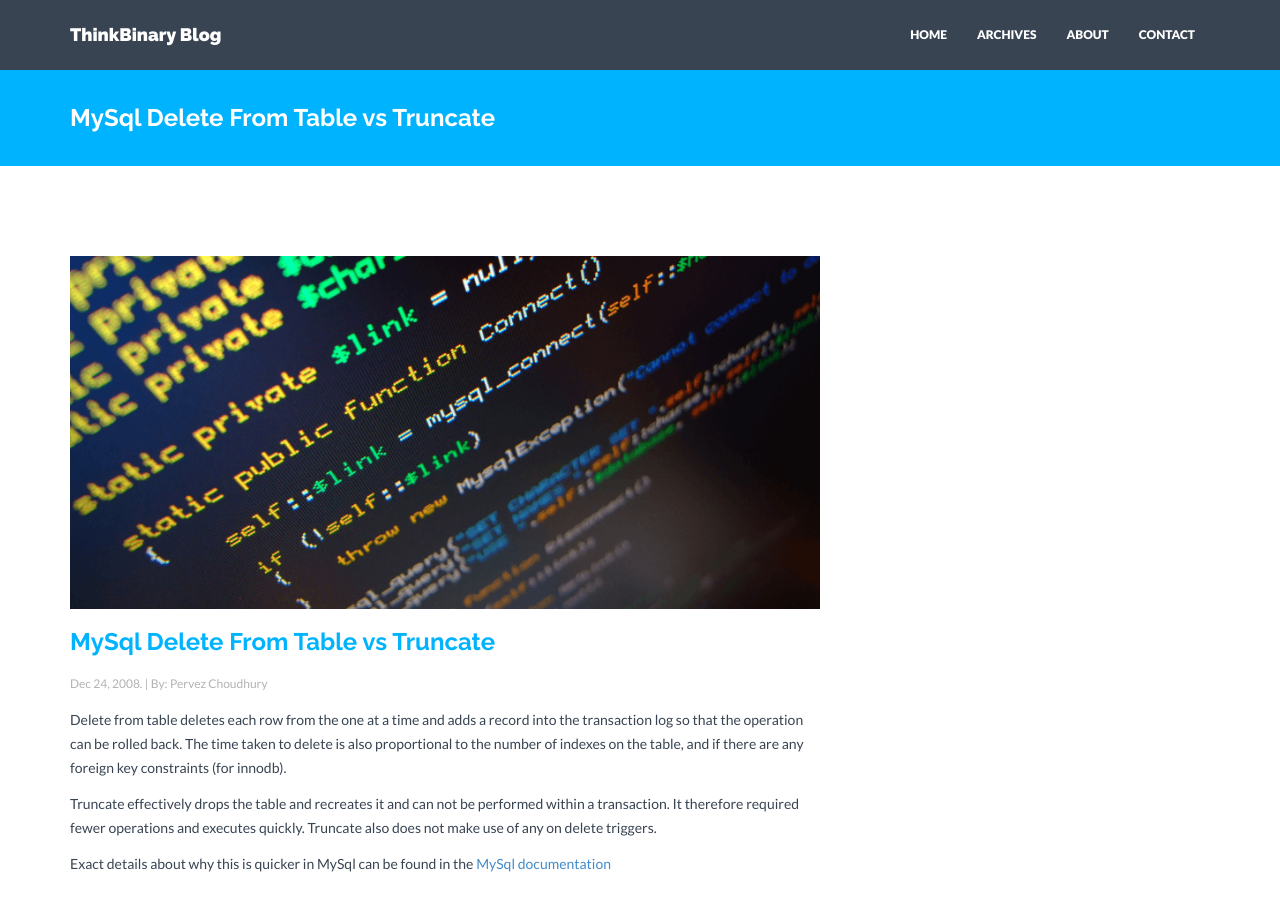
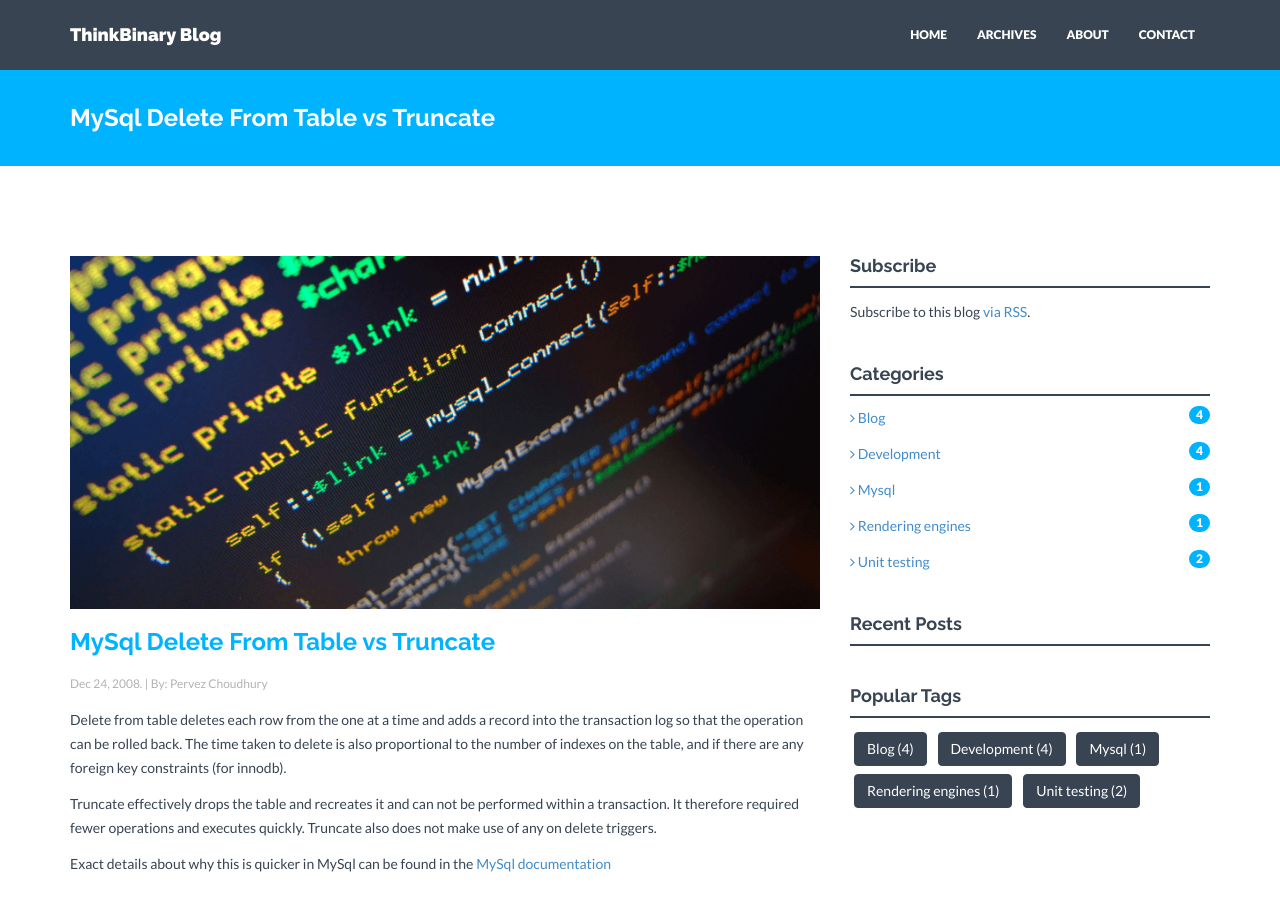
Before and after one commit to codedemonuk/codedemonuk.github.io, a Jekyll site: the page built from _posts/blog/2008/2008-12-24-mysql-delete-from-table-vs-truncate.markdown, in a window 1280 px wide and 900 px high. Built offline with Jekyll 4.4.1, drawn with Linux system fonts in a browser that asks for light colours; nearby versions of some CDN libraries; comment, search, counter and statistics services are not loaded.

Commit message:
Sort out layout issue for blog page.

```diff
--- a/_layouts/post.html
+++ b/_layouts/post.html
@@ -16,18 +16,9 @@ layout: default
             {{ content }}
 
             <div class="spacing"></div>
-            <!-- <h6>SHARE:</h6>
-            <p class="share">
-                <a href="#"><i class="fa fa-twitter"></i></a>
-                <a href="#"><i class="fa fa-facebook"></i></a>
-                <a href="#"><i class="fa fa-tumblr"></i></a>
-                <a href="#"><i class="fa fa-google-plus"></i></a>
-            </p> -->
-        </div><! --/col-lg-8 -->
-
 
             {% if page.comments %}
-            <div class="col-lg-8">
+
 
                 <div id="disqus_thread"></div>
                 <script type="text/javascript">
@@ -42,10 +33,10 @@ layout: default
                     })();
                 </script>
                 <noscript>Please enable JavaScript to view the <a href="https://disqus.com/?ref_noscript" rel="nofollow">comments powered by Disqus.</a></noscript>
-        </div>
+
 
             {% endif %}
-
+        </div><! --/col-lg-8 -->
         {% include sidebar.html %}
 
     </div><! --/row -->
```
Lines whose indentation alone changed are shown as unchanged.
